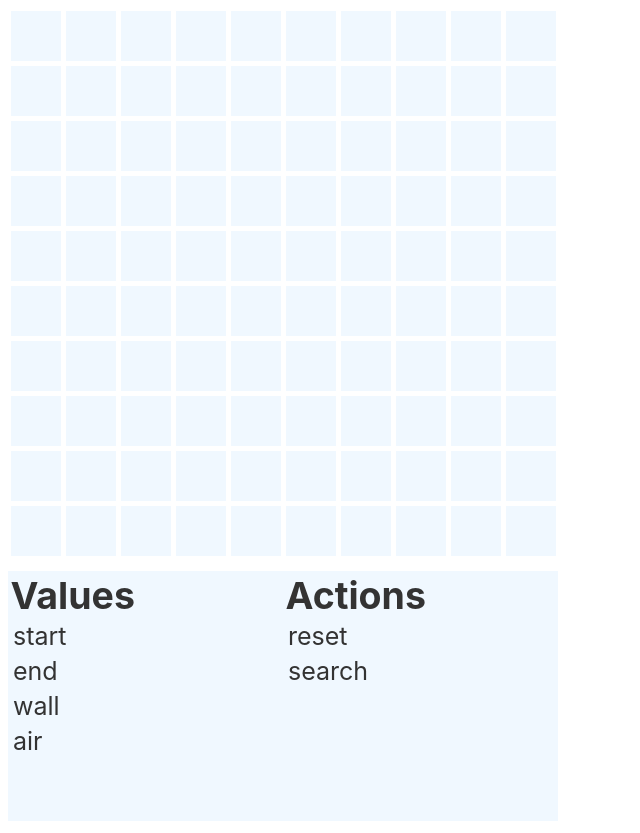
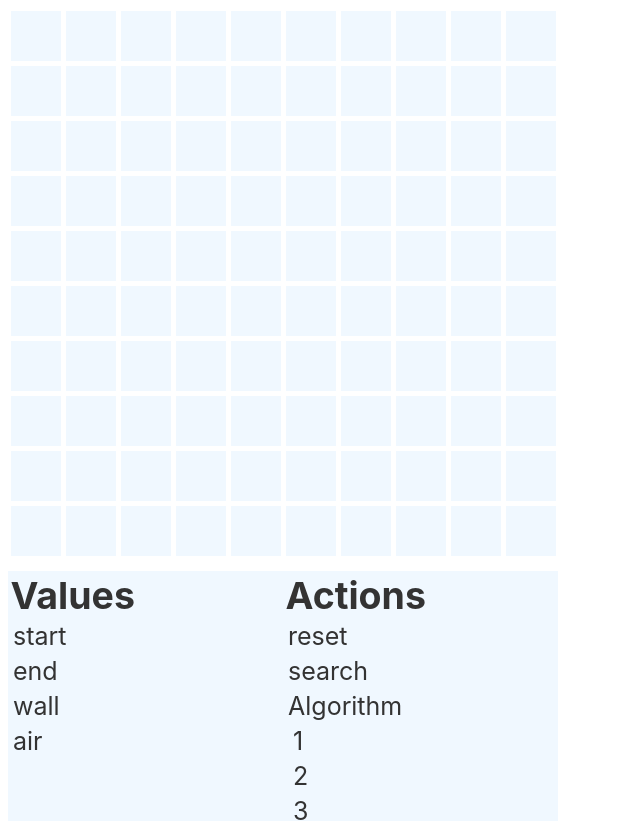
Before and after one commit to RJW42/graph-search-visulized, a Svelte app: page / in a window 1280 px wide. Shown: the whole page, without its empty margins (0-640 px from the left). Built offline with nearby package versions, Linux system fonts and the light colour scheme.

Commit message:
Started work on algorithm dropdown.

```diff
--- a/src/grid/Grid.svelte
+++ b/src/grid/Grid.svelte
@@ -134,6 +134,8 @@
       tile_values={values}
       active_value={active_value}
       actions={["reset", "search"]}
+      search_algorithms={["dijkstra, astar"]}
+      current_algorithm="dijkstra"
       enable_actions={true}
       on:set_active={(event) => perform_action("set_value", event.detail.value)}
       on:perform_action={(event) => perform_action(event.detail.action)}
--- a/src/grid/ToolSelector.svelte
+++ b/src/grid/ToolSelector.svelte
@@ -5,6 +5,14 @@
    export let active_value: string | undefined;
    export let actions: string[];
    export let enable_actions: boolean;
+   export let search_algorithms: string[];
+   export let current_algorithm: string;
+
+   console.log(search_algorithms);
+   console.log(current_algorithm);
+
+   let algorithm_dropdown = false;
+
 
    const dispatch = createEventDispatcher();
 </script>
@@ -42,6 +50,17 @@
             {action}
          </div>
       {/each}
+      <div
+         class="action dropdown-container"
+         on:click={() => algorithm_dropdown = !algorithm_dropdown}
+      >
+         Algorithm
+         <div class={"dropdown " + algorithm_dropdown ? "visible" : "hidden"}>
+            <div class="dropdown-element"> 1 </div>
+            <div class="dropdown-element"> 2 </div>
+            <div class="dropdown-element"> 3 </div>
+         </div>
+      </div>
    </div>
 </div>
 
```
